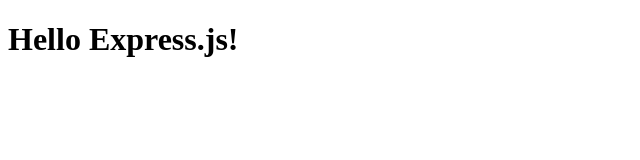
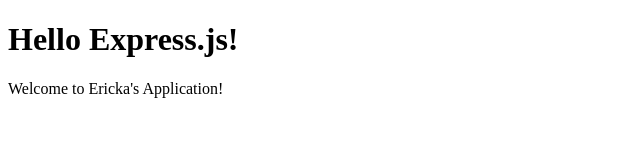
Before and after one commit to erickasylvester/web-server, a website: page web-server/public/index.html in a window 1280 px wide. Shown: the whole page, without its empty margins (0-640 px from the left). Drawn offline with Linux system fonts and the light colour scheme.

Commit message:
Personalized Message

```diff
--- a/web-server/public/index.html
+++ b/web-server/public/index.html
@@ -8,5 +8,6 @@
 	</head>
 	<body>
 		<h1>Hello Express.js!</h1>
+		<p>Welcome to Ericka's Application!</p>
 	</body>
 </html>
```
